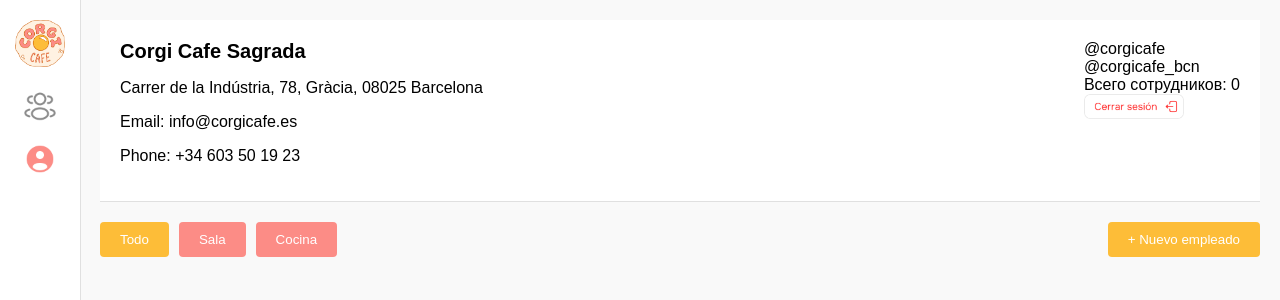
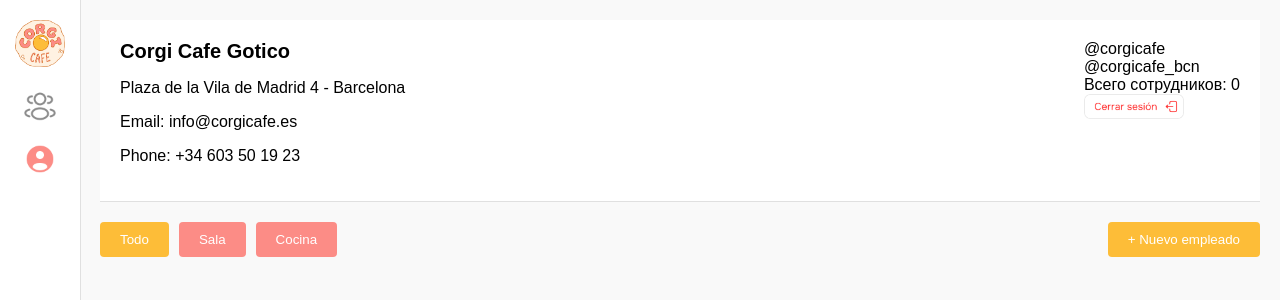
Before and after one commit to Begemot100/CorgiCafe, a Flask app: page /dashboard in a window 1280 px wide. Shown: the top 300 px of the page. Run offline with Flask 3, Linux system fonts and the light colour scheme; a user stored in the database is signed in.

Commit message:
Обновлён app.py для corgigotico

```diff
--- a/templates/index.html
+++ b/templates/index.html
@@ -31,8 +31,8 @@
                 </li>
             </ul>
         </nav>
-
-
+<!--ugugu-->
+<!--qw-->
     </div>
 <!--q-->
     <!-- Main content -->
@@ -40,8 +40,8 @@
         <!-- Header -->
         <div class="header">
             <div class="cafe-info">
-                <h2 id="cafe-name">Corgi Cafe Sagrada</h2>
-                <p id="cafe-address">Carrer de la Indústria, 78, Gràcia, 08025 Barcelona</p>
+                <h2 id="cafe-name">Corgi Cafe Gotico</h2>
+                <p id="cafe-address">Plaza de la Vila de Madrid 4 - Barcelona</p>
                 <p id="cafe-email">Email: info@corgicafe.es</p>
                 <p id="cafe-phone">Phone: +34 603 50 19 23</p>
             </div>
```
